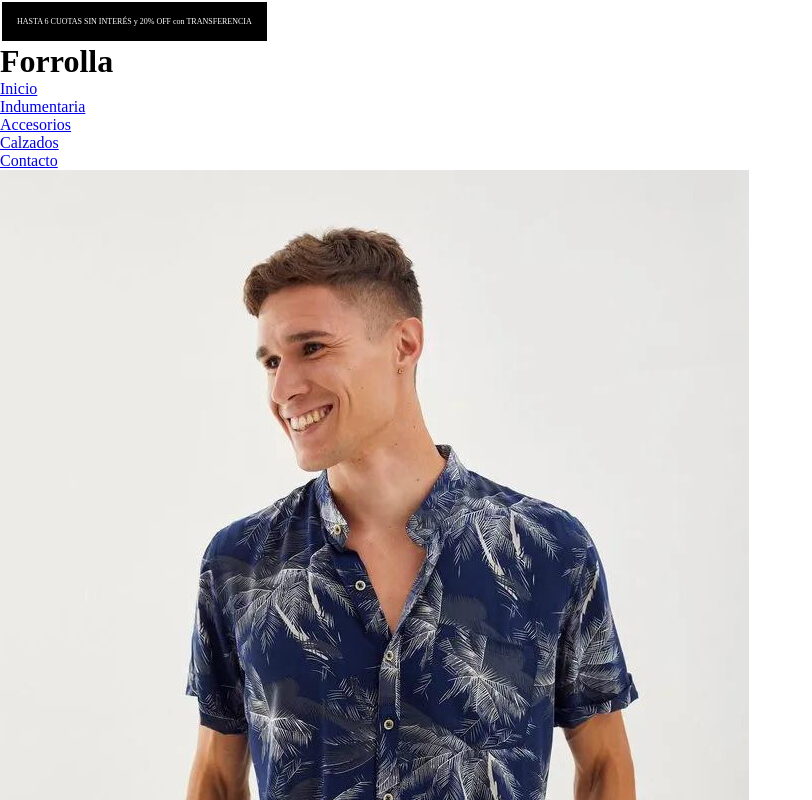
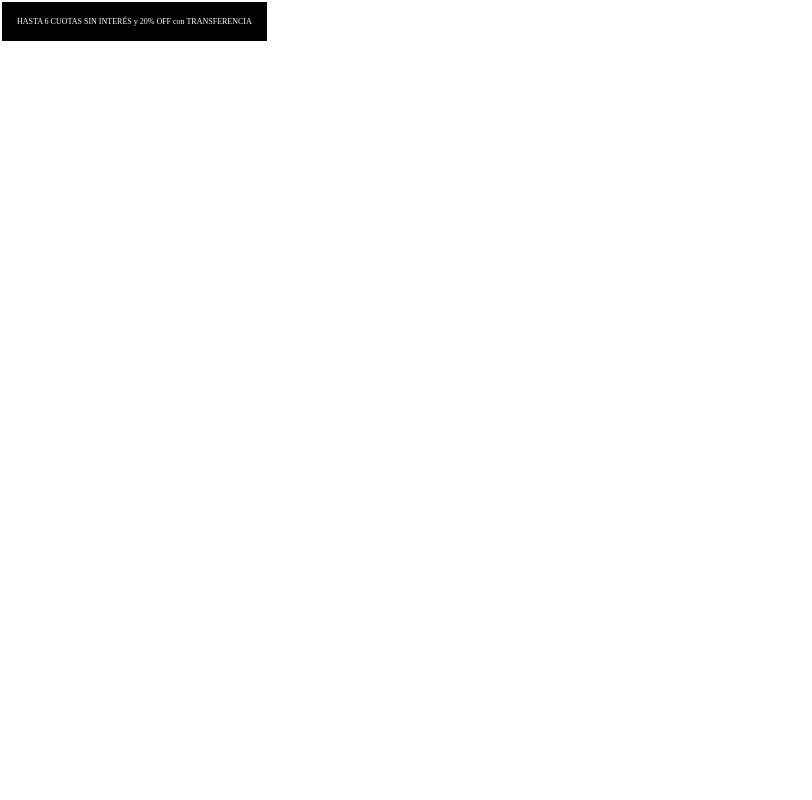
Before and after one commit to milagroscerrudo/repo-coder, a plain HTML site: page index.html in a window 1280 px wide. Shown: the top 800 px of the page, without its empty margins (0-812 px from the left). Drawn offline with Linux system fonts and the light colour scheme.

Commit message:
borre mas data vieja

```diff
--- a/index.html
+++ b/index.html
@@ -17,28 +17,28 @@
 
 
     <header class="">
-        <h1 class="logo">Forrolla</h1>
+        <h1 class="logo"></h1>
 
         <nav>
             <ul>
                 <li>
-                   <a href="../index.html">Inicio</a>
+                   <a href="../index.html"></a>
                 </li>
 
                 <li>
-                   <a href="html/indumentaria.html">Indumentaria</a>
+                   <a href="html/indumentaria.html"></a>
                 </li>
 
                 <li>
-                   <a href="html/accesorios.html">Accesorios</a>
+                   <a href="html/accesorios.html"></a>
                 </li>
 
                 <li>
-                    <a href="html/calzados.html">Calzados</a>
+                    <a href="html/calzados.html"></a>
                 </li>
 
                 <li>
-                    <a href="html/contacto.html">Contacto</a>
+                    <a href="html/contacto.html"></a>
                 </li>
 
             </ul>
@@ -51,14 +51,14 @@
     <main>
 
         <section>
-                 <div class="inline-block-element">
-                     <img src="multimedia/camisa1.jpg" alt="camisa-mangas-cortas" >
-                     <img src="multimedia/remera2.jpg" alt="remera-mangas-cortas" >
+                 <div class="">
+                     <img src="" alt="" >
+                     <img src="" alt="" >
                  </div>
 
-                <h1>NUEVA COLECCIÓN</h1>
-                <h2>Primavera / Verano 2025</h2>
-                <h3>Conocer Más</h3>
+                <h1></h1>
+                <h2></h2>
+                <h3></h3>
         </section>
 
     </main>
```
Also changed, not shown: html/accesorios.html (+1 -1 lines).
